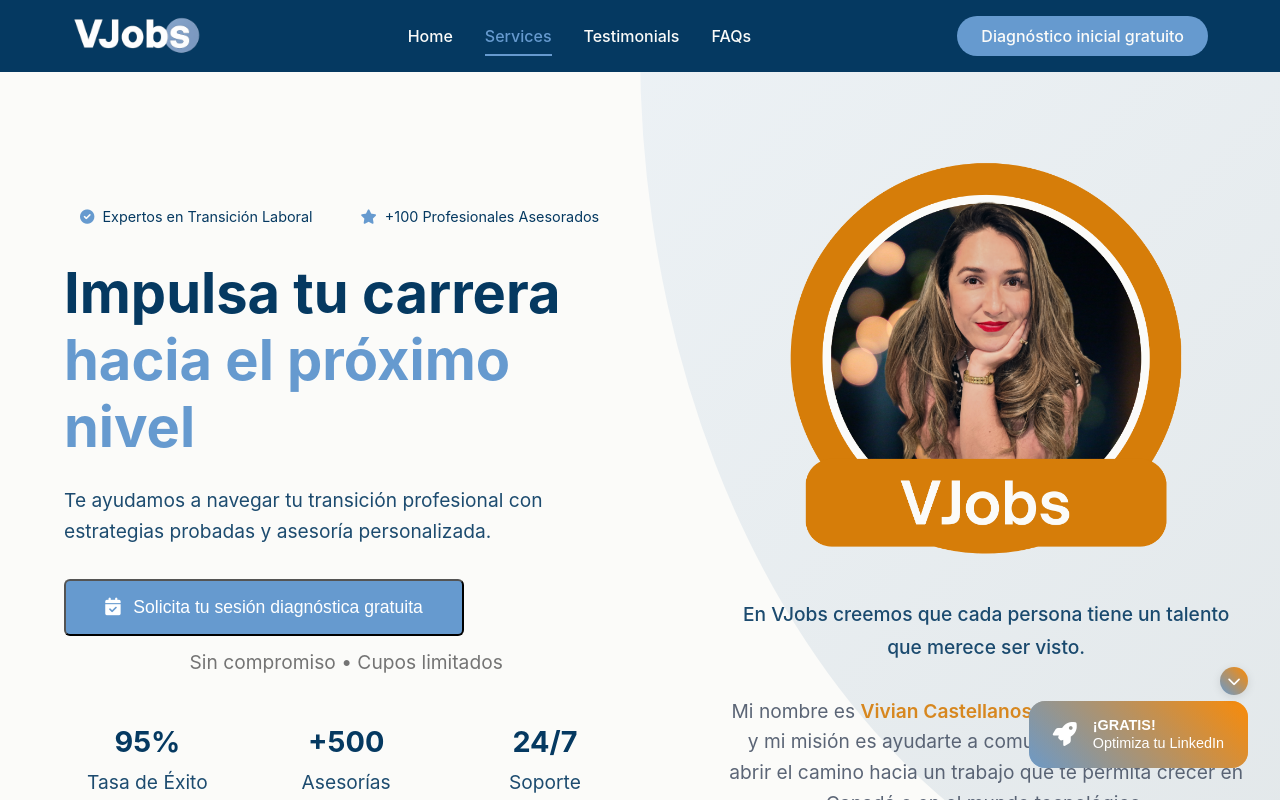
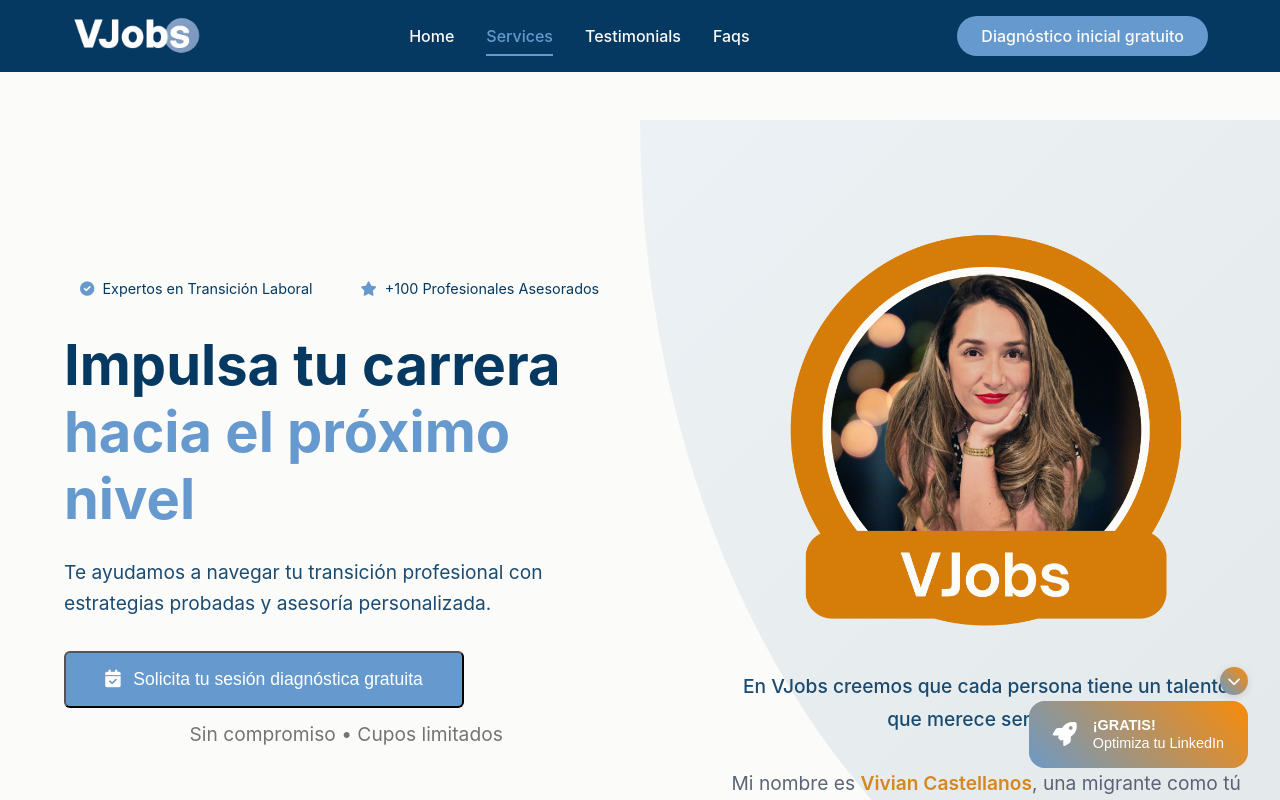
Before and after one commit to yuberalberto/vjobs-landing, a Vue app: page / in a window 1280 px wide. Shown: the top 800 px of the page. Built offline with nearby package versions, Linux system fonts and the light colour scheme.

Commit message:
feat: refactor navbar navigation to use router-link for all SPA section links and prevent navbar reloads

```diff
--- a/src/components/Navbar.vue
+++ b/src/components/Navbar.vue
@@ -1,50 +1,51 @@
 <template>
-  <div class="scroll-progress" :style="{ width: scrollProgress + '%' }"></div>
   <nav class="navbar" :class="{ 'navbar-scrolled': isScrolled }">
     <div class="container navbar-container">
       <div class="logo">
-        <router-link to="/" class="logo-link">
+        <router-link to="/" class="logo-link" @click="goHome">
           <img src="@/assets/logo.png" alt="VJobs Logo" class="logo-img" />
         </router-link>
       </div>
       <div class="nav-links">
-        <a href="#home" class="nav-link" :class="{ active: activeSection === 'home' }" @click.prevent="scrollToSection('home')">Home</a>
-        <a href="#services" class="nav-link" :class="{ active: activeSection === 'services' }" @click.prevent="scrollToSection('services')">Services</a>
-        <a href="#testimonials" class="nav-link" :class="{ active: activeSection === 'testimonials' }" @click.prevent="scrollToSection('testimonials')">Testimonials</a>
-        <a href="#faqs" class="nav-link" :class="{ active: activeSection === 'faqs' }" @click.prevent="scrollToSection('faqs')">FAQs</a>
+  <router-link v-for="section in ['home', 'services', 'testimonials', 'faqs']"
+    :key="section"
+    :to="{ path: '/', hash: `#${section}` }"
+    class="nav-link"
+    :class="{ active: activeSection === section }"
+    @click="scrollToSection(section)"
+  >
+    {{ section.charAt(0).toUpperCase() + section.slice(1) }}
+  </router-link>
 </div>
 <div class="nav-buttons">
-        <a href="#contact" class="btn btn-primary" @click.prevent="scrollToSection('contact')">Diagnóstico inicial gratuito</a>
+  <router-link
+    :to="{ path: '/', hash: '#contact' }"
+    class="btn btn-primary"
+    @click="scrollToSection('contact')"
+  >Diagnóstico inicial gratuito</router-link>
 </div>
     </div>
   </nav>
 </template>
 
-<script>
-export default {
-  name: 'Navbar',
-  data() {
-    return {
-      isScrolled: false,
-      activeSection: 'home',
-      scrollProgress: 0
+<script setup>
+import { ref, onMounted, onBeforeUnmount } from 'vue'
+import { useRouter, useRoute } from 'vue-router'
+
+const router = useRouter()
+const route = useRoute()
+
+// Reactive state
+const isScrolled = ref(false)
+const activeSection = ref('home')
+
+// Methods
+const handleScroll = () => {
+  isScrolled.value = window.scrollY > 50
+  updateActiveSection()
 }
-  },
-  mounted() {
-    window.addEventListener('scroll', this.handleScroll)
-    window.addEventListener('scroll', this.updateScrollProgress)
-    this.handleScroll() // Inicializar la sección activa
-  },
-  beforeUnmount() {
-    window.removeEventListener('scroll', this.handleScroll)
-    window.removeEventListener('scroll', this.updateScrollProgress)
-  },
-  methods: {
-    handleScroll() {
-      this.isScrolled = window.scrollY > 50
-      this.updateActiveSection()
-    },
-    updateActiveSection() {
+
+const updateActiveSection = () => {
   const sections = ['home', 'services', 'testimonials', 'contact', 'faqs']
   const scrollPosition = window.scrollY + window.innerHeight / 3
 
@@ -53,62 +54,75 @@
     if (element) {
       const { offsetTop, offsetHeight } = element
       if (scrollPosition >= offsetTop && scrollPosition < offsetTop + offsetHeight) {
-            this.activeSection = section
+        activeSection.value = section
         break
       }
     }
   }
-    },
-    updateScrollProgress() {
-      const windowHeight = document.documentElement.scrollHeight - document.documentElement.clientHeight
-      const scrolled = (window.scrollY / windowHeight) * 100
-      this.scrollProgress = Math.min(100, Math.max(0, scrolled))
-    },
-    scrollToSection(sectionId) {
+}
+
+// No longer needed as progress is tracked in App.vue
+
+const scrollToSection = (sectionId) => {
+  // Only handle smooth scrolling if already on home page
+  if (route.path === '/') {
     const section = document.getElementById(sectionId)
     if (section) {
-        // Añadir clase para la animación de página
-        document.body.classList.add('page-transitioning')
-
-        // Scroll suave a la sección
       section.scrollIntoView({ behavior: 'smooth' })
-
-        // Actualizar la URL sin recargar
-        history.pushState(null, '', `/#${sectionId}`)
-
-        // Actualizar la sección activa
-        this.activeSection = sectionId
-
-        // Remover la clase de animación después de la transición
-        setTimeout(() => {
-          document.body.classList.remove('page-transitioning')
-        }, 500)
+      activeSection.value = sectionId
     }
   }
+  // If not on home, router-link will handle navigation
 }
+
+const goHome = (event) => {
+  event.preventDefault()
+
+  // If not on home page, navigate to home
+  if (route.path !== '/') {
+    router.push('/')
+    return
   }
+
+  // If already on home page, just scroll to top and clean URL
+  window.history.pushState({}, '', '/')
+  window.scrollTo({ top: 0, behavior: 'smooth' })
+  activeSection.value = 'home'
+}
+
+// Lifecycle hooks
+onMounted(() => {
+  window.addEventListener('scroll', handleScroll)
+  handleScroll() // Initialize active section
+
+  // Handle hash navigation when route changes
+  router.afterEach((to) => {
+    if (to.path === '/' && to.hash) {
+      // Extract section ID from hash
+      const sectionId = to.hash.substring(1)
+      // Wait for DOM to update
+      setTimeout(() => {
+        const section = document.getElementById(sectionId)
+        if (section) {
+          section.scrollIntoView({ behavior: 'smooth' })
+          activeSection.value = sectionId
+        }
+      }, 100)
+    }
+  })
+})
+
+onBeforeUnmount(() => {
+  window.removeEventListener('scroll', handleScroll)
+})
 </script>
 
 <style scoped>
-.scroll-progress {
-  position: fixed;
-  top: 0;
-  left: 0;
-  height: 3px;
-  background: linear-gradient(90deg, var(--accent-color), #ff8a00);
-  z-index: 1001;
-  transition: width 0.1s ease-out;
-}
-
 .navbar {
-  position: fixed;
-  top: 0;
-  left: 0;
-  right: 0;
+  width: 100%;
   background-color: var(--primary-color);
   backdrop-filter: blur(10px);
   transition: all 0.3s ease;
-  z-index: 1000;
 }
 
 .navbar-scrolled {
```
Lines whose indentation alone changed are shown as unchanged.
